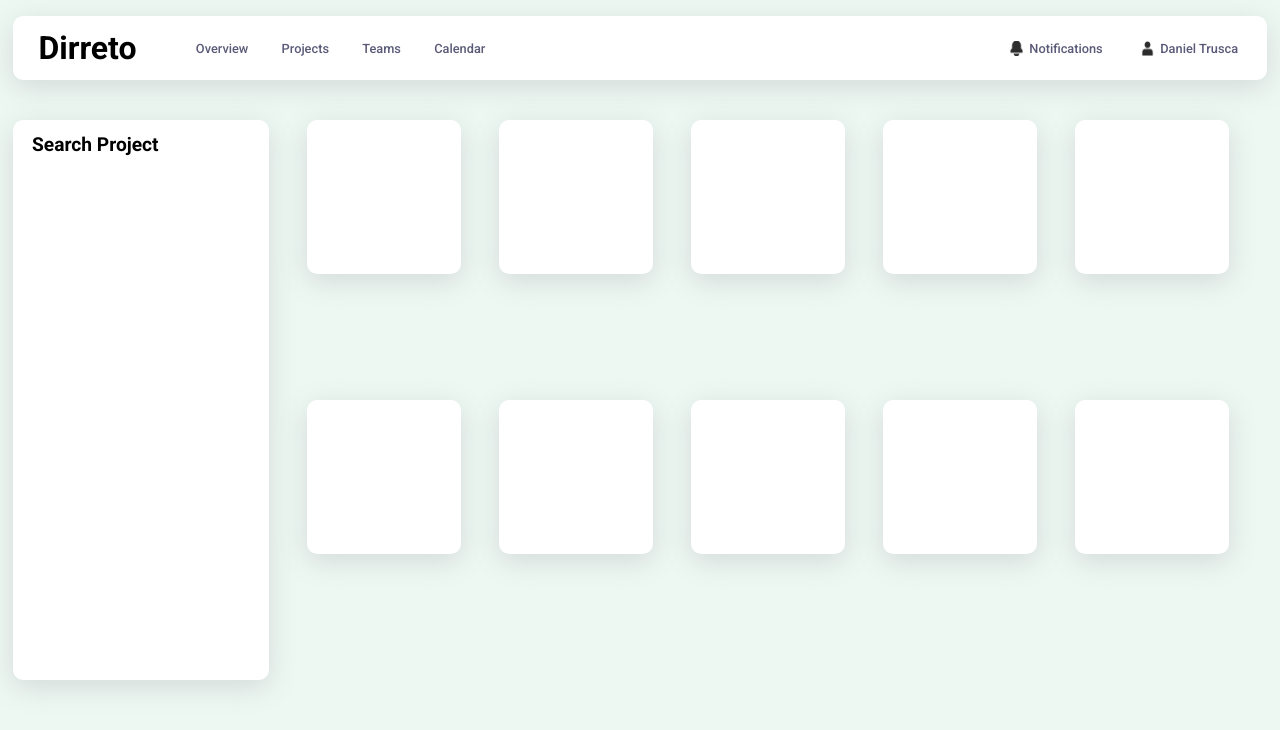
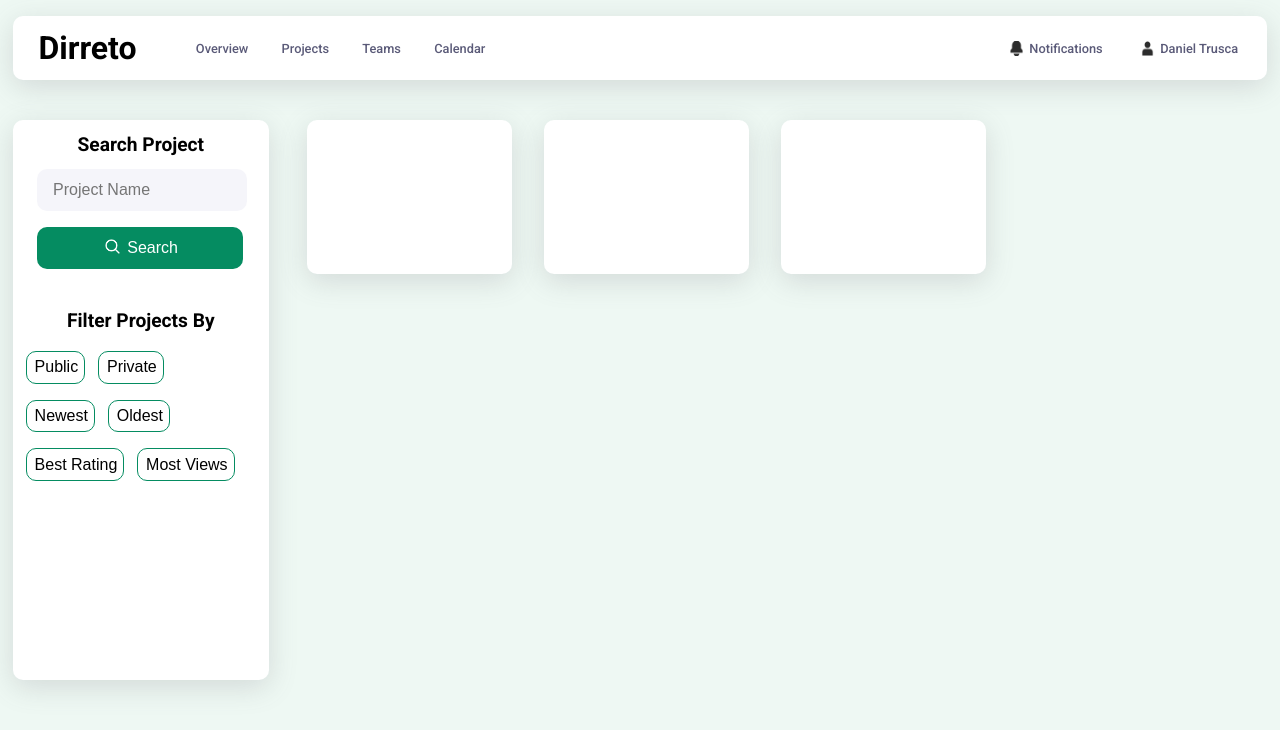
Before and after one commit to DanielT-Dev/DirretoV1, a React (Vite) app in the folder Dirreto/: page /home in a window 1280 px wide. Shown: the top 730 px of the page. Built offline with nearby package versions, Linux system fonts and the light colour scheme.

Commit message:
Updated Projects component.

```diff
--- a/Dirreto/src/components/Projects.jsx
+++ b/Dirreto/src/components/Projects.jsx
@@ -7,29 +7,45 @@ const Projects = () => {
             <h1>
                 Search Project
             </h1>
+            <input
+              type="text"
+              placeholder='Project Name'
+            />
+            <button>
+              <img src="/search1.png"/>
+              Search
+            </button>
+
+            <p>
+              Filter Projects By
+            </p>
+            <div style={{display: "flex", flexDirection: "row"}}>
+              <button class="projects_button">
+                Public
+              </button>
+              <button class="projects_button">
+                Private
+              </button>
+            </div>
+            <div style={{display: "flex", flexDirection: "row"}}>
+              <button class="projects_button">
+                Newest
+              </button>
+              <button class="projects_button">
+                Oldest
+              </button>
+            </div>
+            <div style={{display: "flex", flexDirection: "row"}}>
+              <button class="projects_button">
+                Best Rating
+              </button>
+              <button class="projects_button">
+                Most Views
+              </button>
+            </div>
+
         </div>
         <div className="list_container">
-            <div className="project">
-
-            </div>
-            <div className="project">
-
-            </div>
-            <div className="project">
-
-            </div>
-            <div className="project">
-
-            </div>
-            <div className="project">
-
-            </div>
-            <div className="project">
-
-            </div>
-            <div className="project">
-
-            </div>
             <div className="project">
 
             </div>
--- a/Dirreto/src/styles/Home.css
+++ b/Dirreto/src/styles/Home.css
@@ -10,7 +10,7 @@
         height: 100vh;
         background-color: rgb(238, 248, 243);
     }
-    .navigation_container
+    .home_container .navigation_container
     {
         display: flex;
         flex-direction: row;
@@ -51,24 +51,87 @@
     }
     .projects_container h1
     {
-        padding-left: 1.5vw;
-        text-align: left;
+        text-align: center;
         font-size: 1.5vw;
+    }
+    .projects_container input
+    {
+        margin-left: 9.5%;
+        margin-bottom: 2vh;
+        width: 75%;
+        padding-left: 2vh;
+        padding-top: 1.5vh;
+        padding-bottom: 1.5vh;
+        background-color: rgb(245, 245, 250);
+        border: none;
+        border-radius: 10px;
+        font-size: 2vh;
+    }
+    .projects_container button
+    {
+        display: flex;
+        flex-direction: row;
+        margin-left: 9.5%;
+        margin-top: 0vh;
+        margin-bottom: 5vh;
+        width: 80.5%;
+        padding-left: 1vh;
+        padding-top: 1.5vh;
+        padding-bottom: 1.5vh;
+        background-color: rgb(5, 140, 97);
+        color: white;
+        border: none;
+        border-radius: 10px;
+        font-size: 2vh;
+        cursor: pointer;
+        justify-content: center;
+        align-items: center;
+    }
+    .projects_container button:hover
+    {
+        background-color: rgb(0, 115, 80)
+    }
+    .projects_container button img
+    {
+        width: 1.3vw;
+        margin-right: 0.5vw;
+        margin-top: -0.3vh;
+    }
+    .projects_container p
+    {
+        text-align: center;
+        font-size: 1.5vw;
+        font-weight: 600;
+    }
+    .projects_container div
+    {
+        margin-bottom: -3vh;
+    }
+    .projects_button
+    {
+        margin-left: 1vw !important;
+        padding-top: 0.8vh !important;
+        padding-bottom: 0.8vh !important;
+        display: inline-block;
+        width: auto !important;
+        background: white !important;
+        color: black !important;
+        border: 1.7px solid rgb(5, 140, 97) !important;
     }
     .list_container
     {
         display: grid;
-        grid-template-columns: auto auto auto auto auto;
+        gap: 2.5vw;
+        grid-template-columns: repeat(4, 1fr);
         position: absolute;
         left: 24vw;
         top: 15vh;
-        width: 75vw;
-        height:70vh;
+
         border-radius: 10px;
     }
     .project
     {
-        width: 12vw;
+        width: 16vw;
         height: 12vw;
         background-color: white;
         border-radius: 10px;
```
Also changed, not shown: Dirreto/public/search1.png (added).
